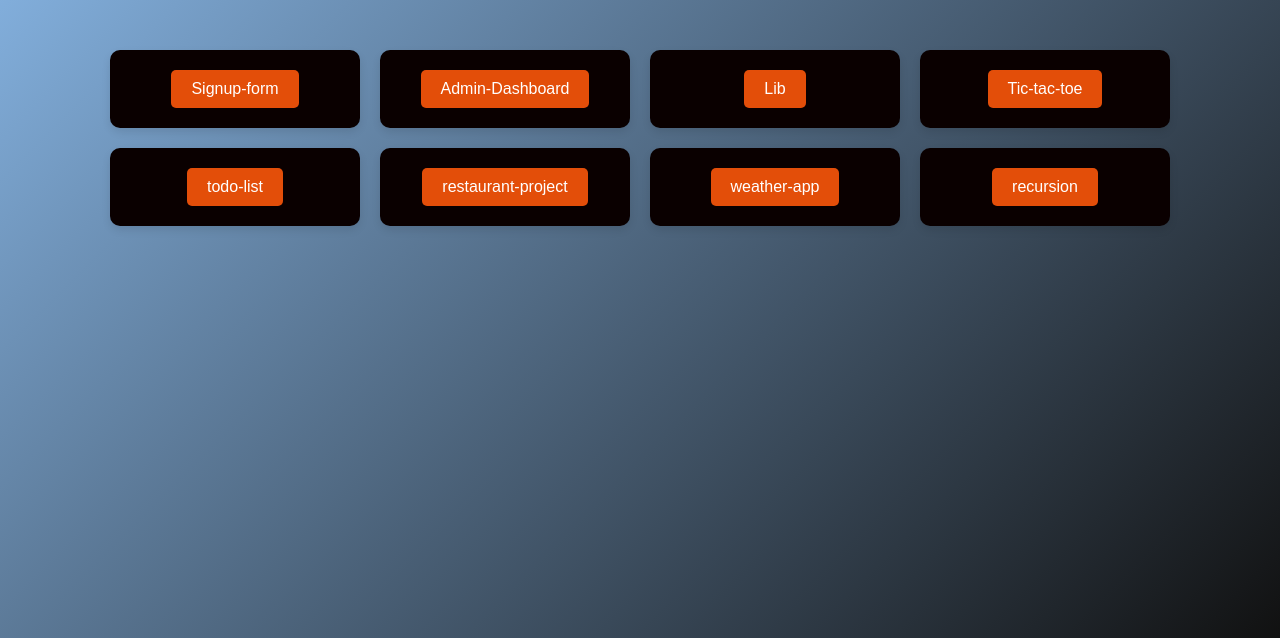
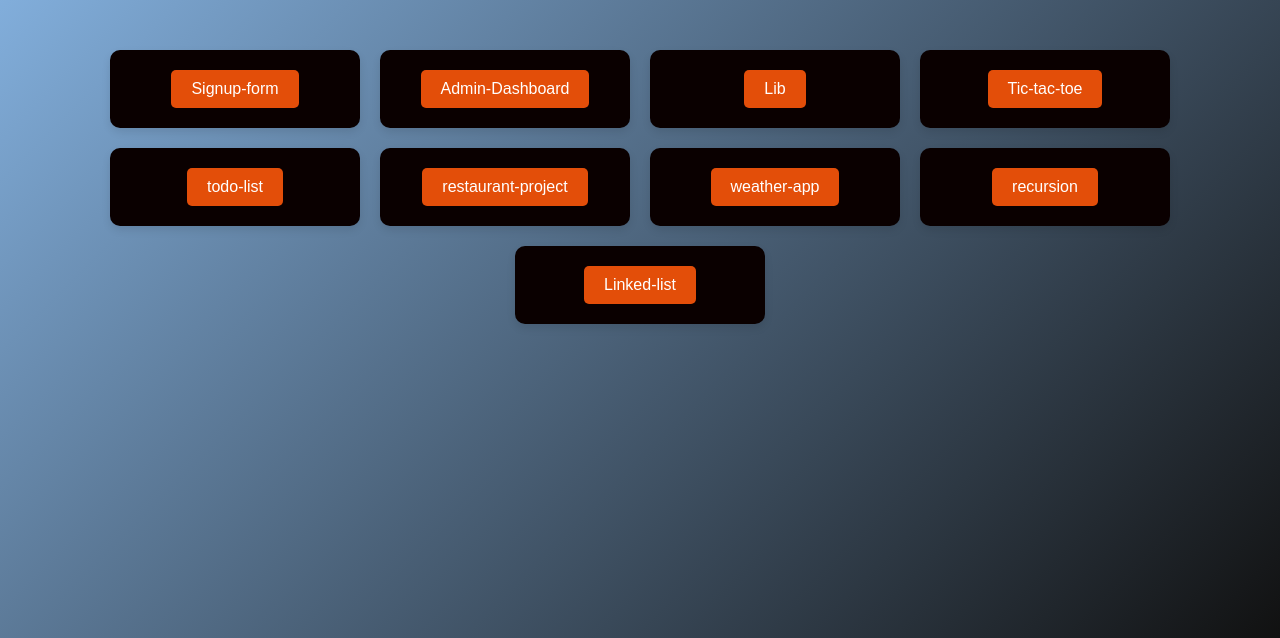
Before and after one commit to Anil-Gollapalli/qtrams_training, a plain HTML site: page My_projects/projects.html in a window 1280 px wide. Shown: the part 162-800 px from the top of the page. Drawn offline with Linux system fonts and the light colour scheme.

Commit message:
Safe commit message

```diff
--- a/My_projects/projects.html
+++ b/My_projects/projects.html
@@ -51,6 +51,11 @@
                 <button>recursion</button>
             </a>
         </div>
+        <div class="card">
+            <a href="https://anil-gollapalli.github.io/qtrams_training/Linked-list/index.html" target="_blank">
+                <button>Linked-list</button>
+            </a>
+        </div>
     </div>
 </body>
 </html>
```
